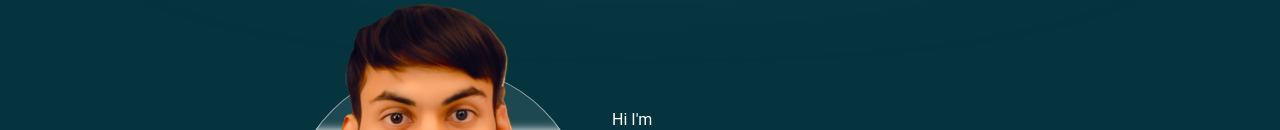
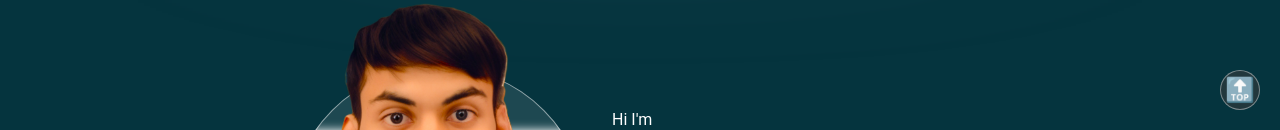
Before and after one commit to jitendra-ky/facetick, a React (Create React App) app: page / in a window 1280 px wide. Shown: the part 670-800 px from the top of the page. Built offline with nearby package versions, Linux system fonts and the light colour scheme.

Commit message:
auto scross feature added with back to top button

```diff
--- a/src/App.css
+++ b/src/App.css
@@ -29,3 +29,22 @@ section>.container {
   max-width: 1200px;
   padding: 50px 12px;
 }
+
+.back-to-top {
+  position: fixed;
+  bottom: 20px;
+  right: 20px;
+  background-color: rgba(65, 61, 61, 0.5);
+  backdrop-filter: blur(10px);
+  color: white;
+  border: thin solid rgba(255, 255, 255, 0.4);
+  border-radius: 50%;
+  height: 40px;
+  width: 40px;
+  display: flex;
+  justify-content: center;
+  align-items: center;
+  font-size: 24px;
+  cursor: pointer;
+  transition: background-color 0.3s;
+}
--- a/src/App.js
+++ b/src/App.js
@@ -5,20 +5,29 @@ import Background from './components/Background';
 import Header from './components/Header';
 
 function App() {
+
+  const scrollToSection = (id) => {
+    const element = document.getElementById(id);
+    if (element) {
+      element.scrollIntoView({ behavior: "smooth" });
+    }
+  };
+
   return (<>
     <Background />
     <div className="App">
-      <header className="App-header">
-        <Header />
+      <header className="App-header" id='header'>
+        <Header scrollIntoView={scrollToSection} />
       </header>
       <main>
         <section><Banner /></section>
         <section><Banner /></section>
         <section><Banner /></section>
       </main>
-      <footer>
+      <footer id='sample'>
         Footer
       </footer>
+      <div className='back-to-top' onClick={() => scrollToSection('header')}>🔝</div>
     </div>
   </>);
 }
--- a/src/components/Header.css
+++ b/src/components/Header.css
@@ -59,6 +59,7 @@ header {
 .App-header .center>div {
     margin: 2px;
     padding: 0px 20px;
+    cursor: pointer;
 }
 
 
--- a/src/components/Header.jsx
+++ b/src/components/Header.jsx
@@ -1,7 +1,7 @@
 import './Header.css';
 import { useState } from 'react';
 
-function Header() {
+function Header(props) {
     const [menuOpen, setMenuOpen] = useState(true);
 
     // here is the toggle function
@@ -21,7 +21,7 @@ function Header() {
                 <div className="branding">jitendra.me</div>
             </div>
             <div className="center">
-                <div className="one">one</div>
+                <div className="one" onClick={() => props.scrollIntoView('sample')}>one</div>
                 <div className="two">two</div>
                 <div className="three">three</div>
             </div>
```
